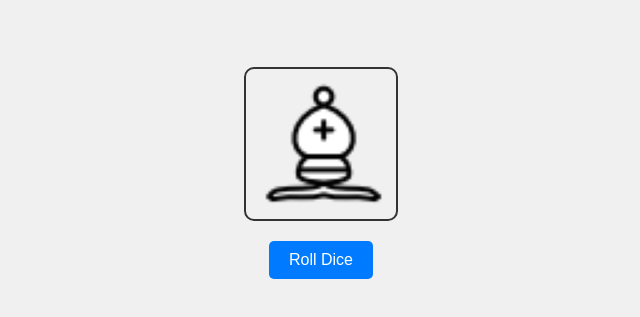
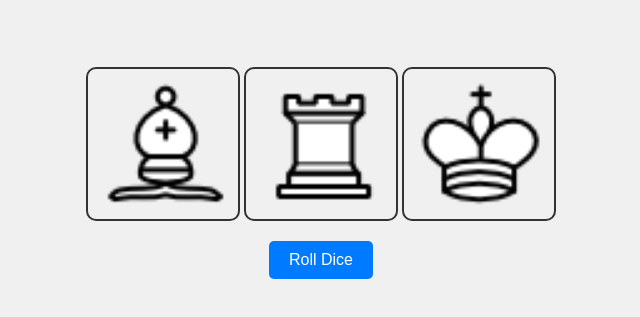
Before and after one commit to developerrup/chessTimePass, a plain HTML site: page index.html in a window 1280 px wide. Both pictures are taken after a click on the button "Roll Dice". Shown: the part 129-446 px from the top of the page, without its empty margins (319-959 px from the left). Drawn offline with Linux system fonts and the light colour scheme.

Commit message:
Update index.html

```diff
--- a/index.html
+++ b/index.html
@@ -1,5 +1,6 @@
 <!DOCTYPE html>
 <html lang="en">
+
 <head>
     <meta charset="UTF-8">
     <meta name="viewport" content="width=device-width, initial-scale=1.0">
@@ -11,9 +12,11 @@
             background-color: #f0f0f0;
             padding: 20px;
         }
+
         .dice-container {
             margin-top: 50px;
         }
+
         .dice-image {
             width: 150px;
             height: 150px;
@@ -22,6 +25,7 @@
             border-radius: 10px;
             display: inline-block;
         }
+
         .roll-button {
             padding: 10px 20px;
             font-size: 16px;
@@ -31,30 +35,49 @@
             border-radius: 5px;
             cursor: pointer;
         }
+
         .roll-button:hover {
             background-color: #0056b3;
         }
     </style>
 </head>
+
 <body>
     <h1>Chess Dice Roll</h1>
     <p>Click the button to roll the dice and see which chess piece is selected!</p>
 
     <div class="dice-container">
         <div class="dice-image">
-            <img id="diceImage" src="" alt="Dice Face" width="150" height="150">
-        </div><br>
+            <img id="diceImage1" src="" alt="Dice Face" width="150" height="150">
+
+        </div>
+        <div class="dice-image">
+            <img id="diceImage2" src="" alt="Dice Face" width="150" height="150">
+
+        </div>
+        <div class="dice-image">
+            <img id="diceImage3" src="" alt="Dice Face" width="150" height="150">
+
+        </div>
+        <br>
         <button class="roll-button" onclick="rollDice()">Roll Dice</button>
     </div>
 
     <script>
         function rollDice() {
-            const diceNumber = Math.floor(Math.random() * 6) + 1;
-
+            const d1 = Math.floor(Math.random() * 6) + 1;
+            let d2 = Math.floor(Math.random() * 6) + 1;
+            while (d2 == d1)
+                d2 = Math.floor(Math.random() * 6) + 1;
+            let d3 = Math.floor(Math.random() * 6) + 1;
+            while (d3 == d2 || d1==d3)
+                d3 = Math.floor(Math.random() * 6) + 1;
             // Update the dice image source
-            const diceImage = document.getElementById('diceImage');
-            diceImage.src = `${diceNumber}.png`;
+            document.getElementById('diceImage1').src = `${d1}.png`;
+            document.getElementById('diceImage2').src = d2 + ".png";
+            document.getElementById('diceImage3').src = d3 + ".png";
         }
     </script>
 </body>
+
 </html>
```
